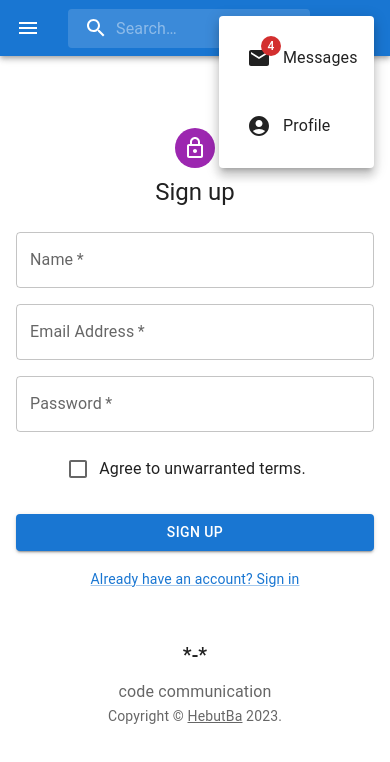
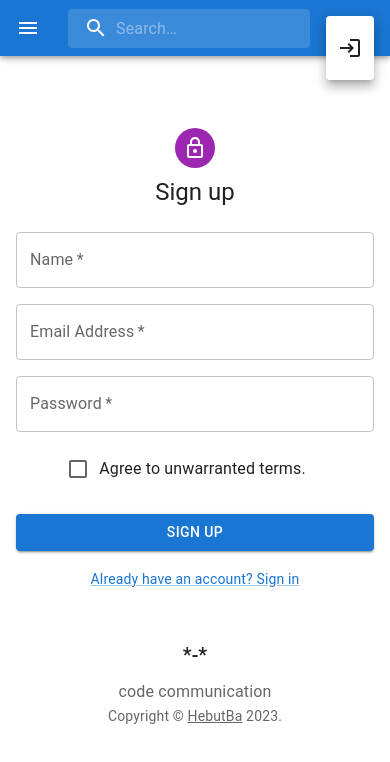
Before and after one commit to zwy923/hebutBa, a React (Create React App) app in the folder client/: page /register in a window 390 px wide. Both pictures are taken after a click on the button 350 px from the left and 28 px from the top of the page. Shown: the top 762 px of the page. Built offline with nearby package versions, Linux system fonts and the light colour scheme.

Commit message:
Update header.js

```diff
--- a/client/src/components/header.js
+++ b/client/src/components/header.js
@@ -128,27 +128,26 @@ export default function Header({ isLoggedIn, onLogout }) {
       open={isMobileMenuOpen}
       onClose={handleMobileMenuClose}
     >
-      <MenuItem>
-        <IconButton size="large" aria-label="show 4 new mails" color="inherit">
-          <Badge badgeContent={4} color="error">
-            <MailIcon />
-          </Badge>
-        </IconButton>
-        <p>Messages</p>
-      </MenuItem>
 
-      <MenuItem onClick={handleProfileMenuOpen}>
+      {isLoggedIn ?(
             <IconButton
               size="large"
+              edge="end"
               aria-label="account of current user"
-          aria-controls="primary-search-account-menu"
+              aria-controls={menuId}
               aria-haspopup="true"
+              onClick={handleProfileMenuOpen}
               color="inherit"
             >
               <AccountCircle />
             </IconButton>
-        <p>Profile</p>
-      </MenuItem>
+          ) : (
+            <IconButton size="large"  color="inherit" onClick={onLogin}>
+              <Badge badgeContent={0} color="error">
+                <LoginIcon />
+              </Badge>
+            </IconButton>
+          )}
     </Menu>
   );
 
```
Lines whose indentation alone changed are shown as unchanged.
